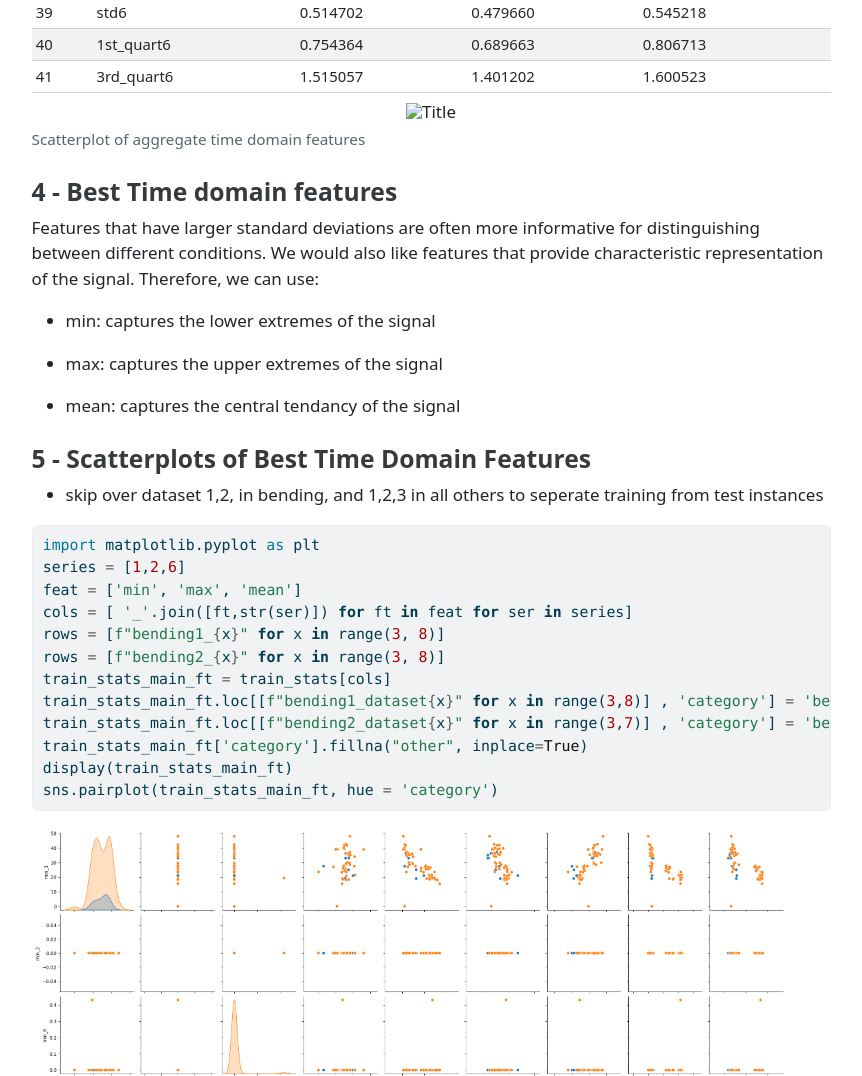
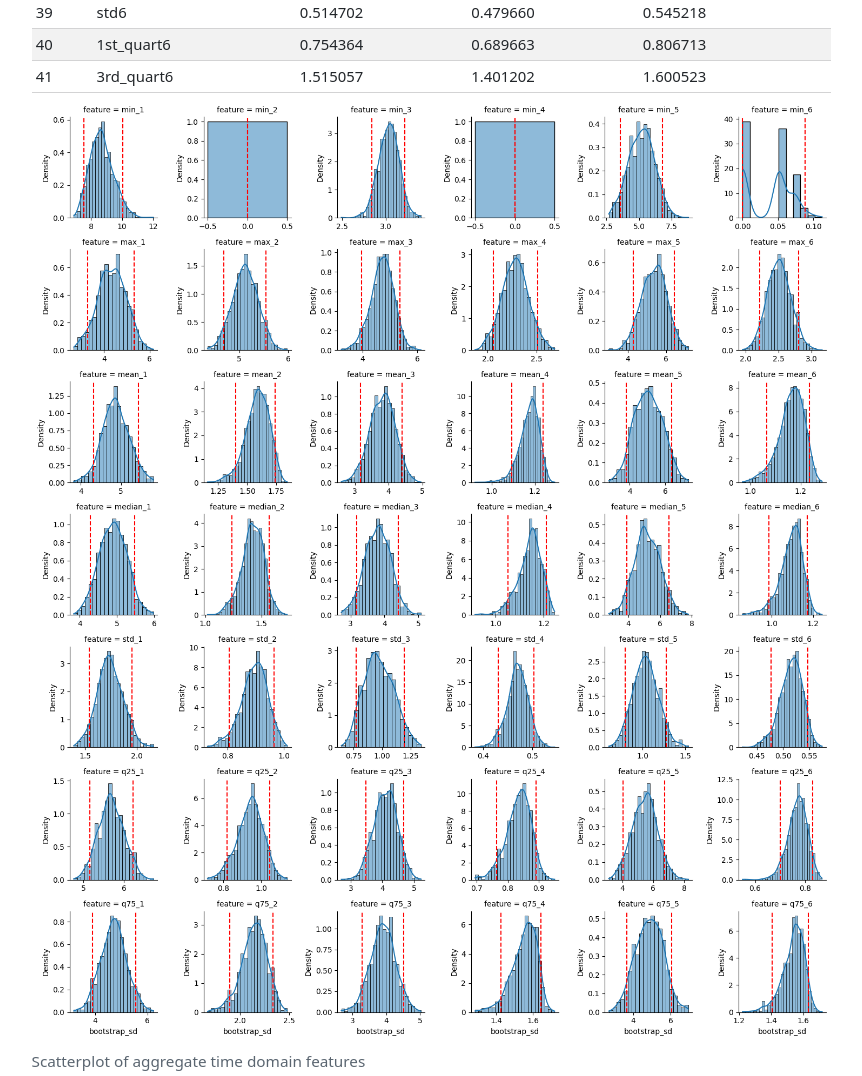
Before and after one commit to mishkin101/Multivariate-Time-Series-Classification-Human-Activity-Data-from-Wireless-Sensor-Network, a plain HTML site: page docs/index.html in a window 1280 px wide. Shown: the part 7499-8575 px from the top of the page, without its empty margins (209-1071 px from the left). Drawn offline with nearby package versions, Linux system fonts and the light colour scheme; a script that the page names is missing; files whose address does not match are found by name.

Commit message:
Update index.html

```diff
--- a/docs/index.html
+++ b/docs/index.html
@@ -983,7 +983,7 @@ Line 10: 1000,23.00,0.71,23.75,0.43,24.75,0.83</code></pre>
 </div>
 <div class="quarto-figure quarto-figure-center">
 <figure class="figure">
-<p><img src="scatterplot.png" title="Title" class="img-fluid figure-img"></p>
+<p><img src="https://github.com/mishkin101/Multivariate-Time-Series-Classification-Human-Activity-Data-from-Wireless-Sensor-Network/blob/main/project/scatterplot.png" title="Title" class="img-fluid figure-img"></p>
 <figcaption>Scatterplot of aggregate time domain features</figcaption>
 </figure>
 </div>
```
